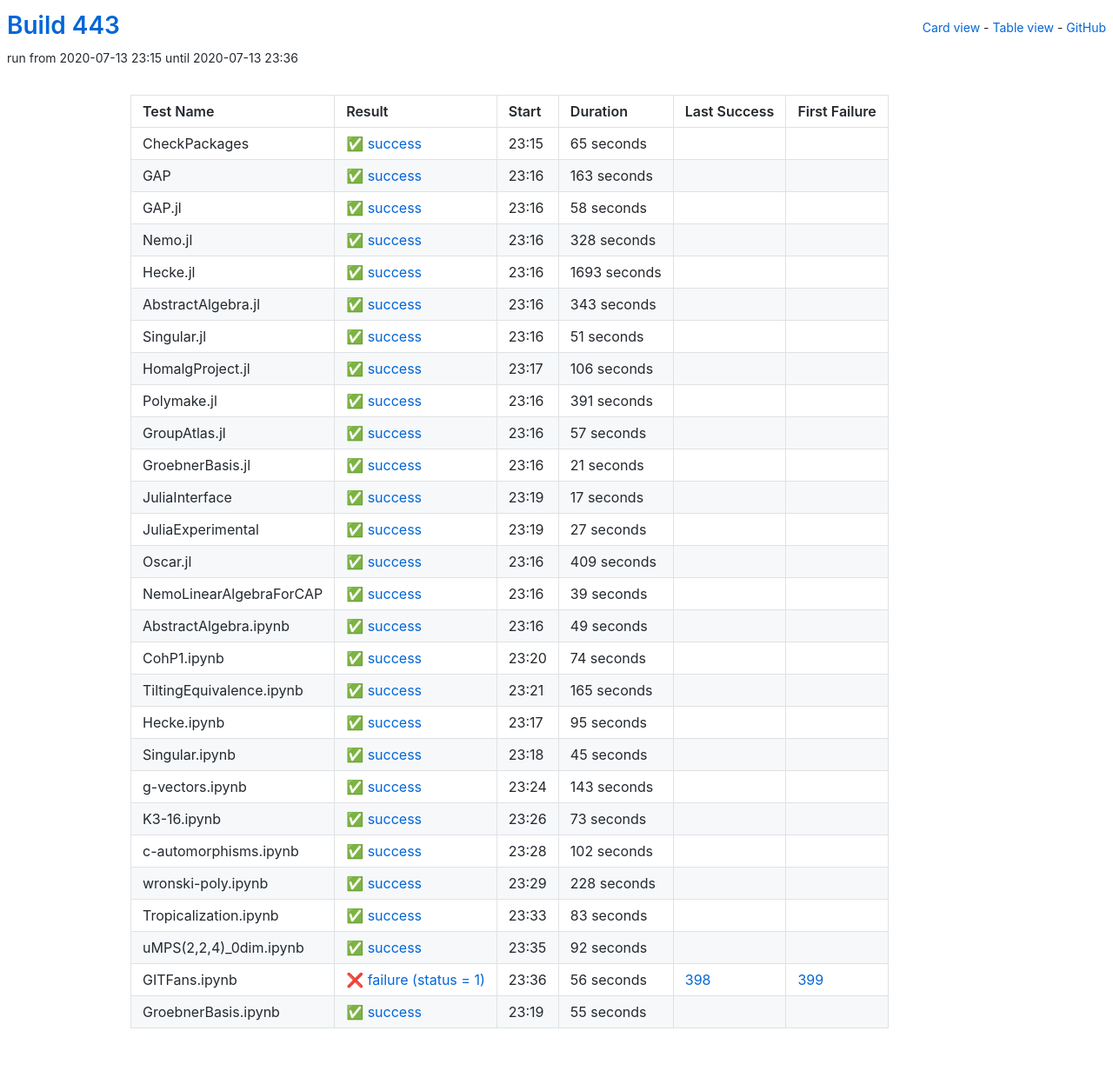
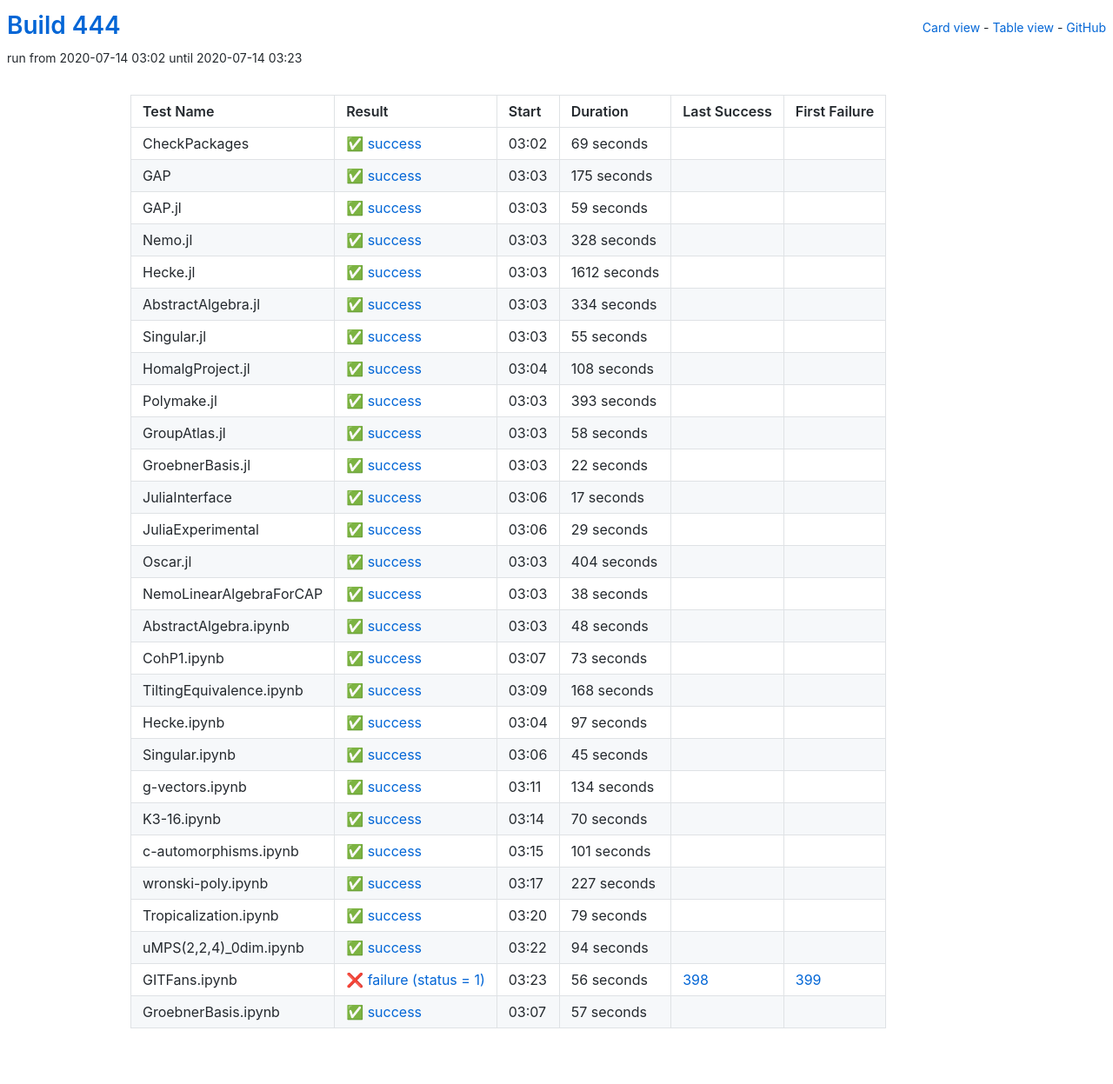
Before and after one commit to oscar-system/oscar-ci-status-stable, a Jekyll site: the page built from table.html, in a window 1280 px wide. Shown: the whole page at 87% size. Built offline with Jekyll 4.4.1, drawn with Linux system fonts in a browser that asks for light colours.

Commit message:
Build #444

```diff
--- a/_data/ci.yml
+++ b/_data/ci.yml
@@ -1,6 +1,6 @@
 ---
-build: 443
-build_url: https://oscarci.mathematik.uni-kl.de/job/oscar-stable/443/
+build: 444
+build_url: https://oscarci.mathematik.uni-kl.de/job/oscar-stable/444/
 job: oscar-stable
 organization: oscar-system
 repo: oscar-ci-status-stable
@@ -8,44 +8,44 @@ repourl: https://github.com/oscar-system/oscar-ci-status-stable
 tests:
 - name: CheckPackages
   id: checkpackages
-  log: https://oscarci.mathematik.uni-kl.de/job/oscar-stable/443/artifact/logs/build-443/CheckPackages.log
-  start: 2020-07-13 23:15
+  log: https://oscarci.mathematik.uni-kl.de/job/oscar-stable/444/artifact/logs/build-444/CheckPackages.log
+  start: 2020-07-14 03:02
   success: true
   exitcode: 0
   status: success
-  duration: 65
+  duration: 69
   last_success: false
   last_success_url:
   first_failure: false
   first_failure_url:
 - name: GAP
   id: gap
-  log: https://oscarci.mathematik.uni-kl.de/job/oscar-stable/443/artifact/logs/build-443/GAP.log
-  start: 2020-07-13 23:16
+  log: https://oscarci.mathematik.uni-kl.de/job/oscar-stable/444/artifact/logs/build-444/GAP.log
+  start: 2020-07-14 03:03
   success: true
   exitcode: 0
   status: success
-  duration: 163
+  duration: 175
   last_success: false
   last_success_url:
   first_failure: false
   first_failure_url:
 - name: GAP.jl
   id: gap-jl
-  log: https://oscarci.mathematik.uni-kl.de/job/oscar-stable/443/artifact/logs/build-443/GAP.jl.log
-  start: 2020-07-13 23:16
+  log: https://oscarci.mathematik.uni-kl.de/job/oscar-stable/444/artifact/logs/build-444/GAP.jl.log
+  start: 2020-07-14 03:03
   success: true
   exitcode: 0
   status: success
-  duration: 58
+  duration: 59
   last_success: false
   last_success_url:
   first_failure: false
   first_failure_url:
 - name: Nemo.jl
   id: nemo-jl
-  log: https://oscarci.mathematik.uni-kl.de/job/oscar-stable/443/artifact/logs/build-443/Nemo.jl.log
-  start: 2020-07-13 23:16
+  log: https://oscarci.mathematik.uni-kl.de/job/oscar-stable/444/artifact/logs/build-444/Nemo.jl.log
+  start: 2020-07-14 03:03
   success: true
   exitcode: 0
   status: success
@@ -56,92 +56,92 @@ tests:
   first_failure_url:
 - name: Hecke.jl
   id: hecke-jl
-  log: https://oscarci.mathematik.uni-kl.de/job/oscar-stable/443/artifact/logs/build-443/Hecke.jl.log
-  start: 2020-07-13 23:16
+  log: https://oscarci.mathematik.uni-kl.de/job/oscar-stable/444/artifact/logs/build-444/Hecke.jl.log
+  start: 2020-07-14 03:03
   success: true
   exitcode: 0
   status: success
-  duration: 1693
+  duration: 1612
   last_success: false
   last_success_url:
   first_failure: false
   first_failure_url:
 - name: AbstractAlgebra.jl
   id: abstractalgebra-jl
-  log: https://oscarci.mathematik.uni-kl.de/job/oscar-stable/443/artifact/logs/build-443/AbstractAlgebra.jl.log
-  start: 2020-07-13 23:16
+  log: https://oscarci.mathematik.uni-kl.de/job/oscar-stable/444/artifact/logs/build-444/AbstractAlgebra.jl.log
+  start: 2020-07-14 03:03
   success: true
   exitcode: 0
   status: success
-  duration: 343
+  duration: 334
   last_success: false
   last_success_url:
   first_failure: false
   first_failure_url:
 - name: Singular.jl
   id: singular-jl
-  log: https://oscarci.mathematik.uni-kl.de/job/oscar-stable/443/artifact/logs/build-443/Singular.jl.log
-  start: 2020-07-13 23:16
+  log: https://oscarci.mathematik.uni-kl.de/job/oscar-stable/444/artifact/logs/build-444/Singular.jl.log
+  start: 2020-07-14 03:03
   success: true
   exitcode: 0
   status: success
-  duration: 51
+  duration: 55
   last_success: false
   last_success_url:
   first_failure: false
   first_failure_url:
 - name: HomalgProject.jl
   id: homalgproject-jl
-  log: https://oscarci.mathematik.uni-kl.de/job/oscar-stable/443/artifact/logs/build-443/HomalgProject.jl.log
-  start: 2020-07-13 23:17
+  log: https://oscarci.mathematik.uni-kl.de/job/oscar-stable/444/artifact/logs/build-444/HomalgProject.jl.log
+  start: 2020-07-14 03:04
   success: true
   exitcode: 0
   status: success
-  duration: 106
+  duration: 108
   last_success: false
   last_success_url:
   first_failure: false
   first_failure_url:
 - name: Polymake.jl
   id: polymake-jl
-  log: https://oscarci.mathematik.uni-kl.de/job/oscar-stable/443/artifact/logs/build-443/Polymake.jl.log
-  start: 2020-07-13 23:16
+  log: https://oscarci.mathematik.uni-kl.de/job/oscar-stable/444/artifact/logs/build-444/Polymake.jl.log
+  start: 2020-07-14 03:03
   success: true
   exitcode: 0
   status: success
-  duration: 391
+  duration: 393
   last_success: false
   last_success_url:
   first_failure: false
   first_failure_url:
 - name: GroupAtlas.jl
   id: groupatlas-jl
-  log: https://oscarci.mathematik.uni-kl.de/job/oscar-stable/443/artifact/logs/build-443/GroupAtlas.jl.log
-  start: 2020-07-13 23:16
+  log: https://oscarci.mathematik.uni-kl.de/job/oscar-stable/444/artifact/logs/build-444/GroupAtlas.jl.log
+  start: 2020-07-14 03:03
   success: true
   exitcode: 0
   status: success
-  duration: 57
+  duration: 58
   last_success: false
   last_success_url:
   first_failure: false
   first_failure_url:
 - name: GroebnerBasis.jl
   id: groebnerbasis-jl
-  log: https://oscarci.mathematik.uni-kl.de/job/oscar-stable/443/artifact/logs/build-443/GroebnerBasis.jl.log
-  start: 2020-07-13 23:16
+  log: https://oscarci.mathematik.uni-kl.de/job/oscar-stable/444/artifact/logs/build-444/GroebnerBasis.jl.log
+  start: 2020-07-14 03:03
   success: true
   exitcode: 0
   status: success
-  duration: 21
+  duration: 22
   last_success: false
   last_success_url:
   first_failure: false
   first_failure_url:
 - name: JuliaInterface
   id: juliainterface
-  log: https://oscarci.mathematik.uni-kl.de/job/oscar-stable/443/artifact/logs/build-443/JuliaInterface.log
-  start: 2020-07-13 23:19
+  log: https://oscarci.mathematik.uni-kl.de/job/oscar-stable/444/artifact/logs/build-444/JuliaInterface.log
+  start: 2020-07-14 03:06
   success: true
   exitcode: 0
   status: success
@@ -152,92 +152,92 @@ tests:
   first_failure_url:
 - name: JuliaExperimental
   id: juliaexperimental
-  log: https://oscarci.mathematik.uni-kl.de/job/oscar-stable/443/artifact/logs/build-443/JuliaExperimental.log
-  start: 2020-07-13 23:19
+  log: https://oscarci.mathematik.uni-kl.de/job/oscar-stable/444/artifact/logs/build-444/JuliaExperimental.log
+  start: 2020-07-14 03:06
   success: true
   exitcode: 0
   status: success
-  duration: 27
+  duration: 29
   last_success: false
   last_success_url:
   first_failure: false
   first_failure_url:
 - name: Oscar.jl
   id: oscar-jl
-  log: https://oscarci.mathematik.uni-kl.de/job/oscar-stable/443/artifact/logs/build-443/Oscar.jl.log
-  start: 2020-07-13 23:16
+  log: https://oscarci.mathematik.uni-kl.de/job/oscar-stable/444/artifact/logs/build-444/Oscar.jl.log
+  start: 2020-07-14 03:03
   success: true
   exitcode: 0
   status: success
-  duration: 409
+  duration: 404
   last_success: false
   last_success_url:
   first_failure: false
   first_failure_url:
 - name: NemoLinearAlgebraForCAP
   id: nemolinearalgebraforcap
-  log: https://oscarci.mathematik.uni-kl.de/job/oscar-stable/443/artifact/logs/build-443/NemoLinearAlgebraForCAP.log
-  start: 2020-07-13 23:16
+  log: https://oscarci.mathematik.uni-kl.de/job/oscar-stable/444/artifact/logs/build-444/NemoLinearAlgebraForCAP.log
+  start: 2020-07-14 03:03
   success: true
   exitcode: 0
   status: success
-  duration: 39
+  duration: 38
   last_success: false
   last_success_url:
   first_failure: false
   first_failure_url:
 - name: AbstractAlgebra.ipynb
   id: abstractalgebra-ipynb
-  log: https://oscarci.mathematik.uni-kl.de/job/oscar-stable/443/artifact/logs/build-443/AbstractAlgebra.ipynb.log
-  start: 2020-07-13 23:16
+  log: https://oscarci.mathematik.uni-kl.de/job/oscar-stable/444/artifact/logs/build-444/AbstractAlgebra.ipynb.log
+  start: 2020-07-14 03:03
   success: true
   exitcode: 0
   status: success
-  duration: 49
+  duration: 48
   last_success: false
   last_success_url:
   first_failure: false
   first_failure_url:
 - name: CohP1.ipynb
   id: cohp1-ipynb
-  log: https://oscarci.mathematik.uni-kl.de/job/oscar-stable/443/artifact/logs/build-443/CohP1.ipynb.log
-  start: 2020-07-13 23:20
+  log: https://oscarci.mathematik.uni-kl.de/job/oscar-stable/444/artifact/logs/build-444/CohP1.ipynb.log
+  start: 2020-07-14 03:07
   success: true
   exitcode: 0
   status: success
-  duration: 74
+  duration: 73
   last_success: false
   last_success_url:
   first_failure: false
   first_failure_url:
 - name: TiltingEquivalence.ipynb
   id: tiltingequivalence-ipynb
-  log: https://oscarci.mathematik.uni-kl.de/job/oscar-stable/443/artifact/logs/build-443/TiltingEquivalence.ipynb.log
-  start: 2020-07-13 23:21
+  log: https://oscarci.mathematik.uni-kl.de/job/oscar-stable/444/artifact/logs/build-444/TiltingEquivalence.ipynb.log
+  start: 2020-07-14 03:09
   success: true
   exitcode: 0
   status: success
-  duration: 165
+  duration: 168
   last_success: false
   last_success_url:
   first_failure: false
   first_failure_url:
 - name: Hecke.ipynb
   id: hecke-ipynb
-  log: https://oscarci.mathematik.uni-kl.de/job/oscar-stable/443/artifact/logs/build-443/Hecke.ipynb.log
-  start: 2020-07-13 23:17
+  log: https://oscarci.mathematik.uni-kl.de/job/oscar-stable/444/artifact/logs/build-444/Hecke.ipynb.log
+  start: 2020-07-14 03:04
   success: true
   exitcode: 0
   status: success
-  duration: 95
+  duration: 97
   last_success: false
   last_success_url:
   first_failure: false
   first_failure_url:
 - name: Singular.ipynb
   id: singular-ipynb
-  log: https://oscarci.mathematik.uni-kl.de/job/oscar-stable/443/artifact/logs/build-443/Singular.ipynb.log
-  start: 2020-07-13 23:18
+  log: https://oscarci.mathematik.uni-kl.de/job/oscar-stable/444/artifact/logs/build-444/Singular.ipynb.log
+  start: 2020-07-14 03:06
   success: true
   exitcode: 0
   status: success
@@ -248,80 +248,80 @@ tests:
   first_failure_url:
 - name: g-vectors.ipynb
   id: g-vectors-ipynb
-  log: https://oscarci.mathematik.uni-kl.de/job/oscar-stable/443/artifact/logs/build-443/g-vectors.ipynb.log
-  start: 2020-07-13 23:24
+  log: https://oscarci.mathematik.uni-kl.de/job/oscar-stable/444/artifact/logs/build-444/g-vectors.ipynb.log
+  start: 2020-07-14 03:11
   success: true
   exitcode: 0
   status: success
-  duration: 143
+  duration: 134
   last_success: false
   last_success_url:
   first_failure: false
   first_failure_url:
 - name: K3-16.ipynb
   id: k3-16-ipynb
-  log: https://oscarci.mathematik.uni-kl.de/job/oscar-stable/443/artifact/logs/build-443/K3-16.ipynb.log
-  start: 2020-07-13 23:26
+  log: https://oscarci.mathematik.uni-kl.de/job/oscar-stable/444/artifact/logs/build-444/K3-16.ipynb.log
+  start: 2020-07-14 03:14
   success: true
   exitcode: 0
   status: success
-  duration: 73
+  duration: 70
   last_success: false
   last_success_url:
   first_failure: false
   first_failure_url:
 - name: c-automorphisms.ipynb
   id: c-automorphisms-ipynb
-  log: https://oscarci.mathematik.uni-kl.de/job/oscar-stable/443/artifact/logs/build-443/c-automorphisms.ipynb.log
-  start: 2020-07-13 23:28
+  log: https://oscarci.mathematik.uni-kl.de/job/oscar-stable/444/artifact/logs/build-444/c-automorphisms.ipynb.log
+  start: 2020-07-14 03:15
   success: true
   exitcode: 0
   status: success
-  duration: 102
+  duration: 101
   last_success: false
   last_success_url:
   first_failure: false
   first_failure_url:
 - name: wronski-poly.ipynb
   id: wronski-poly-ipynb
-  log: https://oscarci.mathematik.uni-kl.de/job/oscar-stable/443/artifact/logs/build-443/wronski-poly.ipynb.log
-  start: 2020-07-13 23:29
+  log: https://oscarci.mathematik.uni-kl.de/job/oscar-stable/444/artifact/logs/build-444/wronski-poly.ipynb.log
+  start: 2020-07-14 03:17
   success: true
   exitcode: 0
   status: success
-  duration: 228
+  duration: 227
   last_success: false
   last_success_url:
   first_failure: false
   first_failure_url:
 - name: Tropicalization.ipynb
   id: tropicalization-ipynb
-  log: https://oscarci.mathematik.uni-kl.de/job/oscar-stable/443/artifact/logs/build-443/Tropicalization.ipynb.log
-  start: 2020-07-13 23:33
+  log: https://oscarci.mathematik.uni-kl.de/job/oscar-stable/444/artifact/logs/build-444/Tropicalization.ipynb.log
+  start: 2020-07-14 03:20
   success: true
   exitcode: 0
   status: success
-  duration: 83
+  duration: 79
   last_success: false
   last_success_url:
   first_failure: false
   first_failure_url:
 - name: uMPS(2,2,4)_0dim.ipynb
   id: umps-2-2-4-0dim-ipynb
-  log: https://oscarci.mathematik.uni-kl.de/job/oscar-stable/443/artifact/logs/build-443/uMPS-2-2-4-_0dim.ipynb.log
-  start: 2020-07-13 23:35
+  log: https://oscarci.mathematik.uni-kl.de/job/oscar-stable/444/artifact/logs/build-444/uMPS-2-2-4-_0dim.ipynb.log
+  start: 2020-07-14 03:22
   success: true
   exitcode: 0
   status: success
-  duration: 92
+  duration: 94
   last_success: false
   last_success_url:
   first_failure: false
   first_failure_url:
 - name: GITFans.ipynb
   id: gitfans-ipynb
-  log: https://oscarci.mathematik.uni-kl.de/job/oscar-stable/443/artifact/logs/build-443/GITFans.ipynb.log
-  start: 2020-07-13 23:36
+  log: https://oscarci.mathematik.uni-kl.de/job/oscar-stable/444/artifact/logs/build-444/GITFans.ipynb.log
+  start: 2020-07-14 03:23
   success: false
   exitcode: 1
   status: failure
@@ -332,12 +332,12 @@ tests:
   first_failure_url: https://oscarci.mathematik.uni-kl.de/job/oscar-stable/399/
 - name: GroebnerBasis.ipynb
   id: groebnerbasis-ipynb
-  log: https://oscarci.mathematik.uni-kl.de/job/oscar-stable/443/artifact/logs/build-443/GroebnerBasis.ipynb.log
-  start: 2020-07-13 23:19
+  log: https://oscarci.mathematik.uni-kl.de/job/oscar-stable/444/artifact/logs/build-444/GroebnerBasis.ipynb.log
+  start: 2020-07-14 03:07
   success: true
   exitcode: 0
   status: success
-  duration: 55
+  duration: 57
   last_success: false
   last_success_url:
   first_failure: false
```
Also changed, not shown: README.md.
